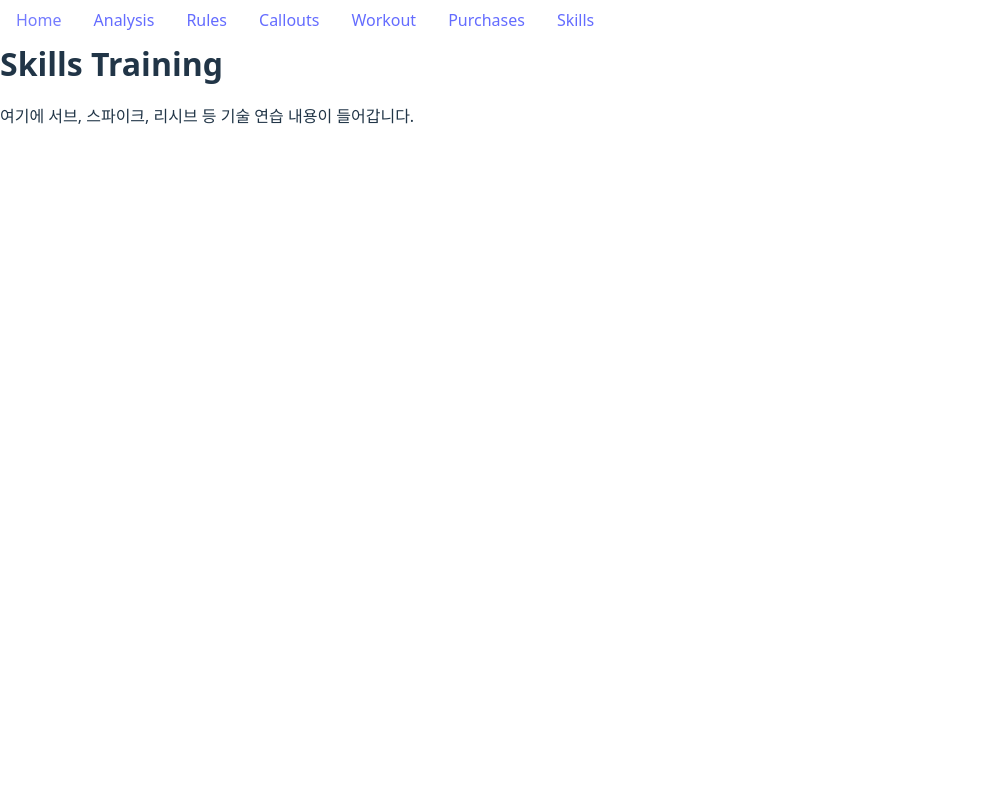
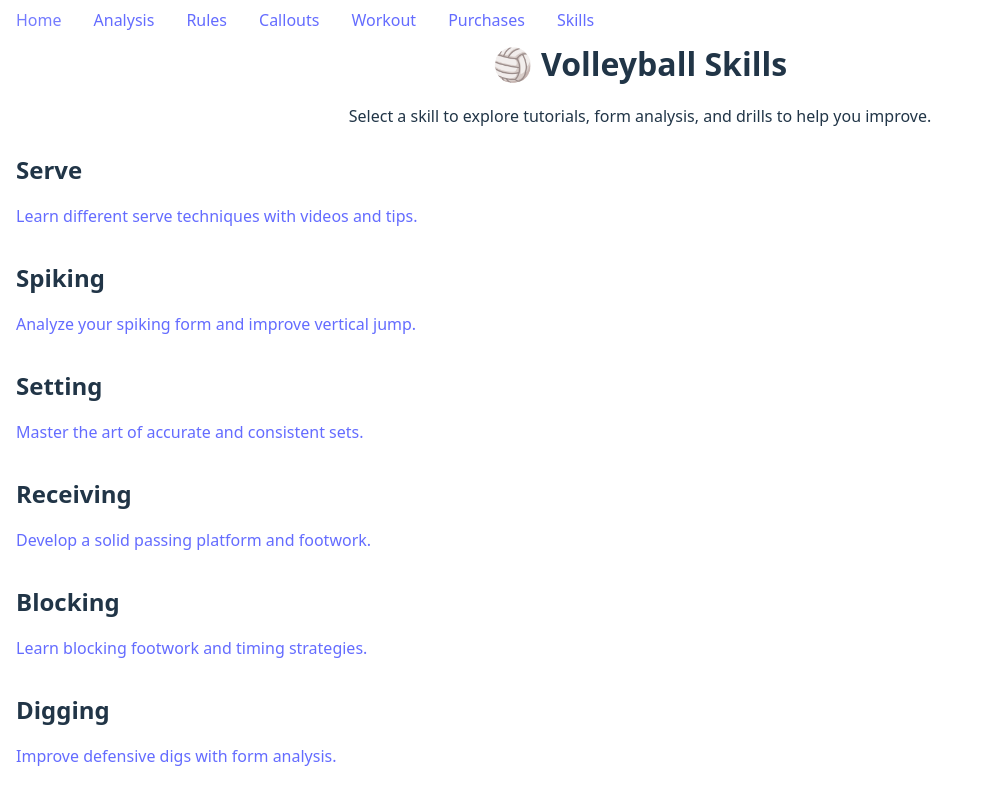
Before and after one commit to blueweriy/volleyball-ai-website, a React (Vite) app: page /skills in a window 1280 px wide. Shown: the top 804 px of the page, without its empty margins (0-993 px from the left). Built offline with nearby package versions, Linux system fonts and the light colour scheme.

Commit message:
Update Skills.jsx

```diff
--- a/src/pages/Skills.jsx
+++ b/src/pages/Skills.jsx
@@ -1,11 +1,35 @@
 // src/pages/Skills.jsx
 import React from 'react';
+import { Link } from 'react-router-dom';
+
+const skills = [
+  { title: 'Serve', path: '/skills/serve', description: 'Learn different serve techniques with videos and tips.' },
+  { title: 'Spiking', path: '/skills/spike', description: 'Analyze your spiking form and improve vertical jump.' },
+  { title: 'Setting', path: '/skills/set', description: 'Master the art of accurate and consistent sets.' },
+  { title: 'Receiving', path: '/skills/receive', description: 'Develop a solid passing platform and footwork.' },
+  { title: 'Blocking', path: '/skills/block', description: 'Learn blocking footwork and timing strategies.' },
+  { title: 'Digging', path: '/skills/dig', description: 'Improve defensive digs with form analysis.' },
+];
 
 export default function Skills() {
   return (
-    <div className="min-h-screen bg-gray-100 p-8">
-      <h1 className="text-3xl font-bold mb-4">Skills Training</h1>
-      <p>여기에 서브, 스파이크, 리시브 등 기술 연습 내용이 들어갑니다.</p>
+    <div className="min-h-screen bg-gray-900 text-white p-8">
+      <h1 className="text-4xl font-extrabold mb-6 text-center">🏐 Volleyball Skills</h1>
+      <p className="text-lg mb-8 text-center max-w-2xl mx-auto">
+        Select a skill to explore tutorials, form analysis, and drills to help you improve.
+      </p>
+      <div className="grid grid-cols-1 sm:grid-cols-2 lg:grid-cols-3 gap-6">
+        {skills.map(({ title, path, description }) => (
+          <Link
+            key={title}
+            to={path}
+            className="block bg-gray-800 hover:bg-yellow-400 hover:text-black transition p-6 rounded-lg shadow-md"
+          >
+            <h2 className="text-2xl font-semibold mb-2">{title}</h2>
+            <p>{description}</p>
+          </Link>
+        ))}
+      </div>
     </div>
   );
 }
```
